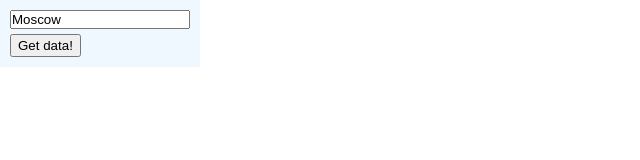
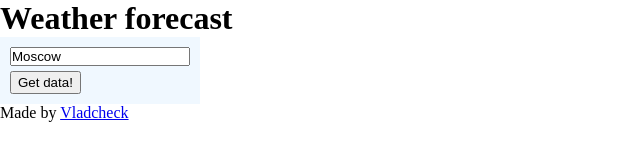
Before and after one commit to vladcheck/TOP-Weather-forecast, a plain HTML site: page index.html in a window 1280 px wide. Shown: the whole page, without its empty margins (0-640 px from the left). Drawn offline with Linux system fonts and the light colour scheme.

Commit message:
Add header and footer

```diff
--- a/index.html
+++ b/index.html
@@ -8,10 +8,23 @@
     <title>Document</title>
   </head>
   <body>
-    <section id="forecast"></section>
-    <form action=".">
-      <input type="text" id="locationInput" value="Moscow" />
-      <button type="submit" id="retreiveDataBtn">Get data!</button>
-    </form>
+    <header>
+      <h1>Weather forecast</h1>
+    </header>
+    <main>
+      <section id="forecast"></section>
+      <form action=".">
+        <input type="text" id="locationInput" value="Moscow" />
+        <button type="submit" id="retreiveDataBtn">Get data!</button>
+      </form>
+    </main>
+    <footer>
+      <span
+        >Made by
+        <a href="https://github.com/vladcheck" target="_blank"
+          >Vladcheck</a
+        ></span
+      >
+    </footer>
   </body>
 </html>
```
